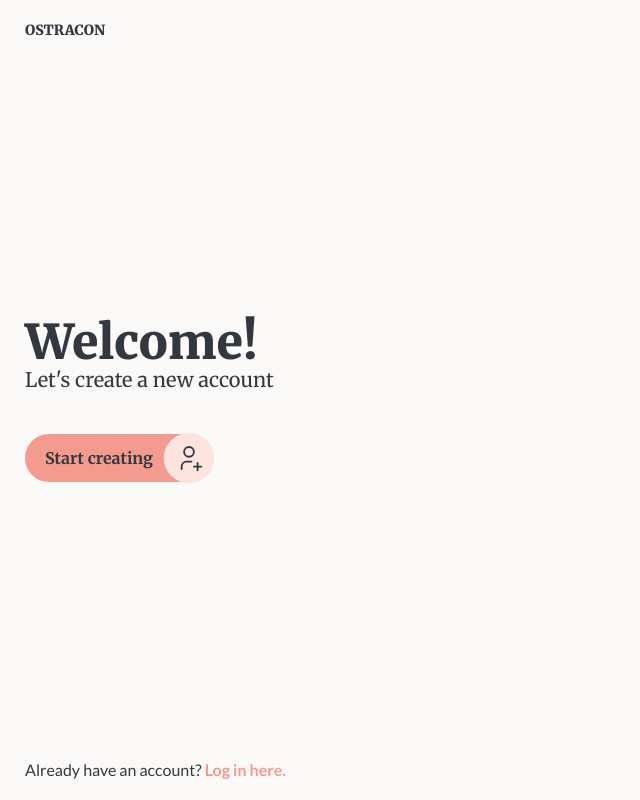
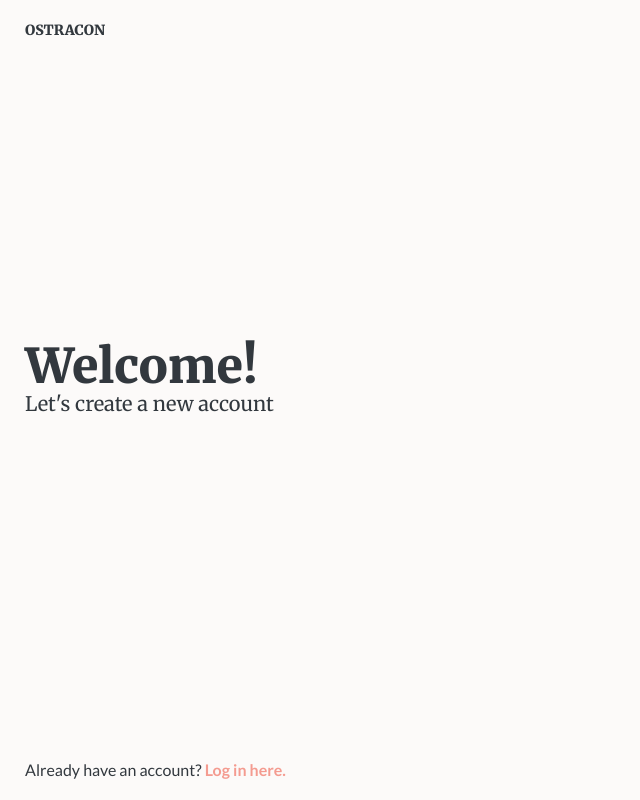
Before and after one commit to MadStoneDev/ostracon, a Next.js app: page /login in a window 1280 px wide. Shown: the whole page, without its empty margins (0-640 px from the left). Built offline with nearby package versions, Linux system fonts and the light colour scheme.

Commit message:
fix bigbutton references

```diff
--- a/src/app/(auth)/login/page.tsx
+++ b/src/app/(auth)/login/page.tsx
@@ -1,5 +1,5 @@
 import BigButton from "@/components/ui/big-button";
-import {IconUserPlus} from "@tabler/icons-react";
+import { IconUserPlus } from "@tabler/icons-react";
 import Link from "next/link";
 
 export default function Login() {
@@ -17,11 +17,11 @@ export default function Login() {
           <h2 className={`font-serif text-xl`}>Let's create a new account</h2>
 
           <div className={`mt-10`}>
-                        <BigButton
-                            title={"Start creating"}
-                            indicator={<IconUserPlus size={28} strokeWidth={1.5}/>}
-                            active={true}
-                        />
+            {/*<BigButton*/}
+            {/*    title={"Start creating"}*/}
+            {/*    indicator={<IconUserPlus size={28} strokeWidth={1.5}/>}*/}
+            {/*    active={true}*/}
+            {/*/>*/}
           </div>
         </article>
       </section>
--- a/src/app/page.tsx
+++ b/src/app/page.tsx
@@ -30,7 +30,7 @@ export default function Home() {
             <BigButton
               title={"Start creating"}
               indicator={<IconUserPlus size={28} strokeWidth={1.5} />}
-
+              href={`/register`}
               active={true}
             />
           </div>
```
Lines whose indentation alone changed are shown as unchanged.
